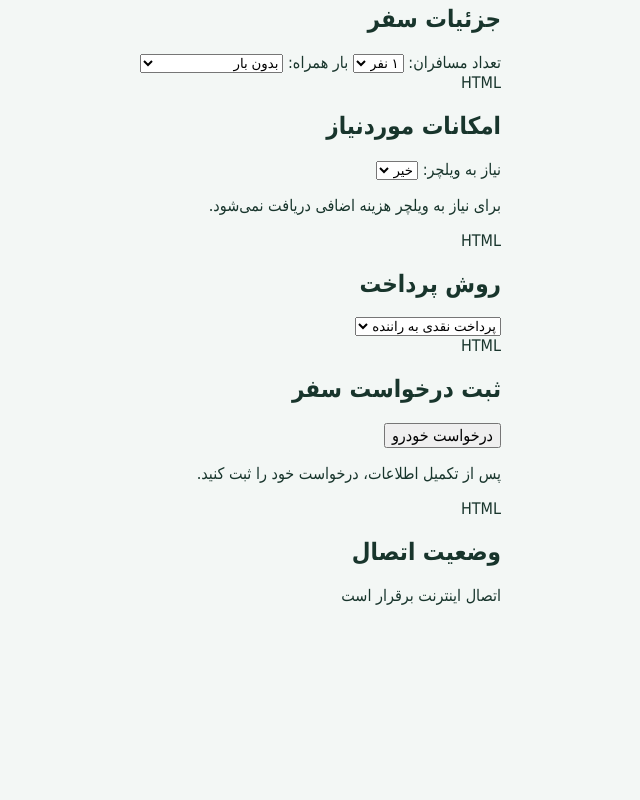
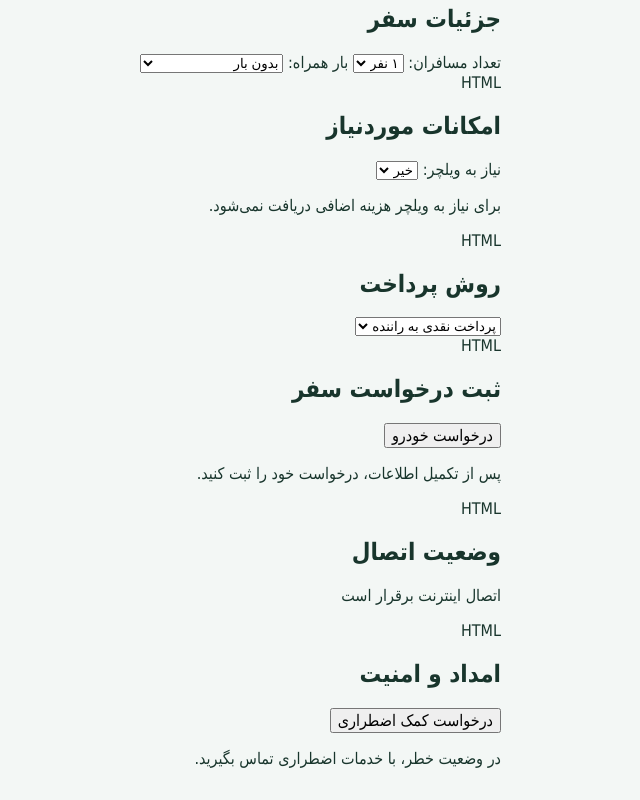
Before and after one commit to mehdimoradiazad7-svg/safar-ro, a plain HTML site: page index.html in a window 1280 px wide. Shown: the part 906-1706 px from the top of the page, without its empty margins (423-1063 px from the left). Before the commit the page ends 1543 px from the top, so only its background shows below. Drawn offline with Linux system fonts and the light colour scheme.

Commit message:
Update index.html

```diff
--- a/index.html
+++ b/index.html
@@ -143,6 +143,14 @@ window.addEventListener('online',checkNetwork);
 window.addEventListener('offline',checkNetwork);
 checkNetwork();
 </script>
+  HTML
+<section>
+<h2>امداد و امنیت</h2>
+<button type="button" onclick="alert('در مواقع خطر با شماره اضطراری محل خود تماس بگیرید.')">
+درخواست کمک اضطراری
+</button>
+<p>در وضعیت خطر، با خدمات اضطراری تماس بگیرید.</p>
+</section>
 </main>
 </body>
 </html>
```
